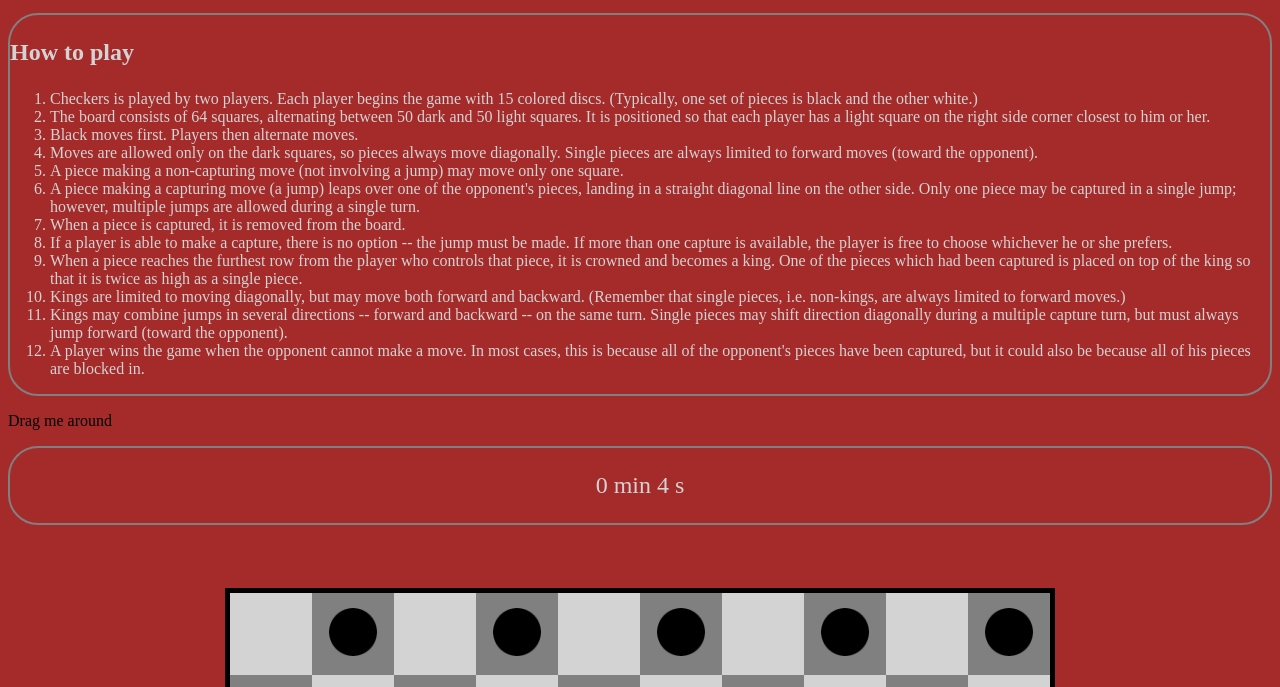
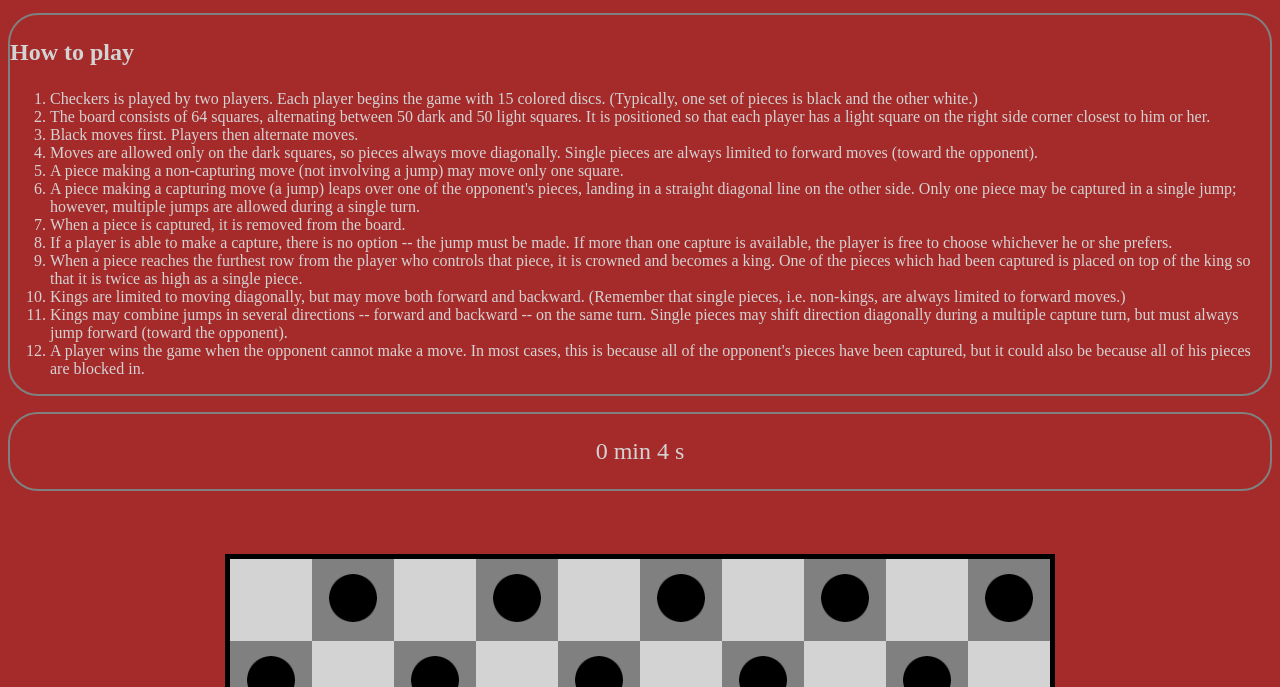
Before and after one commit to MonsieurTristan/IUT, a plain HTML site: page index.html in a window 1280 px wide. Shown: the part 92-779 px from the top of the page. Drawn offline with nearby package versions, Linux system fonts and the light colour scheme; a web font is replaced by a local one.

Commit message:
gestion drag & drop

```diff
--- a/index.html
+++ b/index.html
@@ -24,11 +24,6 @@
 	</ol>
 </div>
 
-
-<div class="draggable">
-  <p>Drag me around</p>
-</div>
-
 <div id=timer></div>
 <div id=plateau></div>
 
```
Also changed, not shown: 1 other file.
